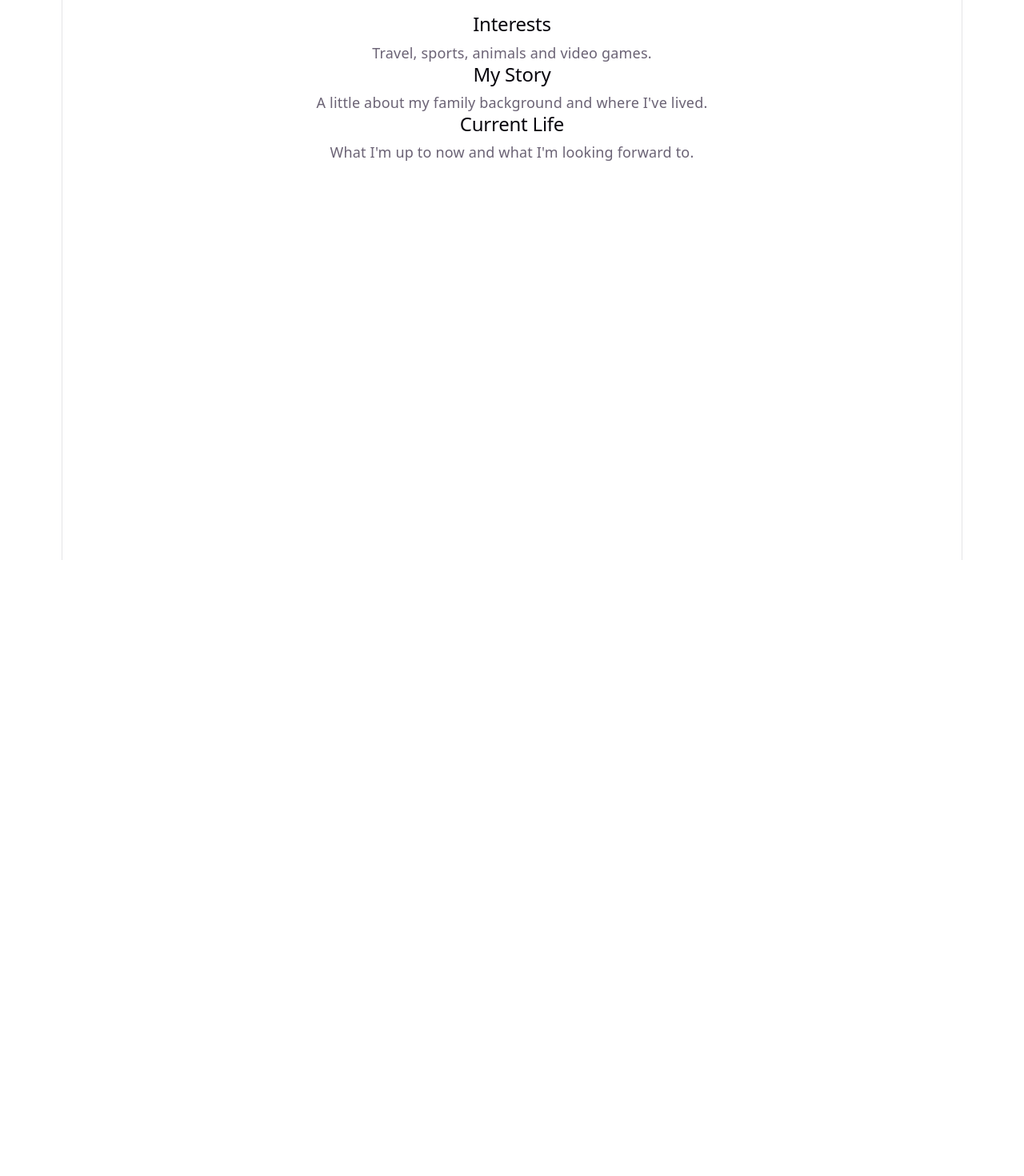
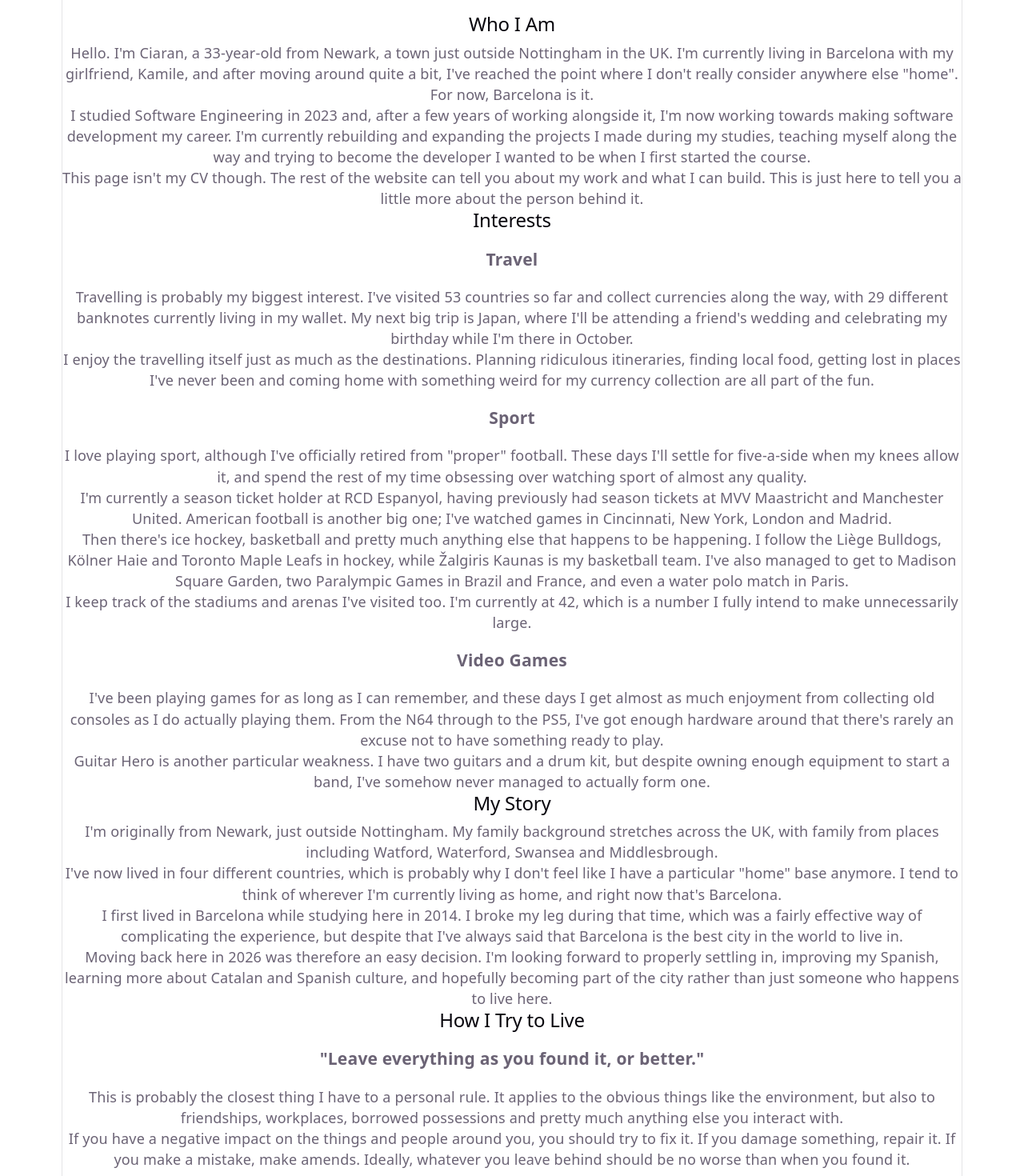
Before and after one commit to kearmododragon/website2, a React (Vite) app: page /about in a window 1280 px wide. Shown: the part 100-1570 px from the top of the page at 80% size. Before the commit the page ends 800 px from the top, so only its background shows below. Built offline with nearby package versions, Linux system fonts and the light colour scheme.

Commit message:
updated the about me page

```diff
--- a/src/pages/About.jsx
+++ b/src/pages/About.jsx
@@ -4,18 +4,171 @@ function About() {
       <h1>About Me</h1>
 
       <section>
+        <h2>Who I Am</h2>
+
+        <p>
+          Hello. I'm Ciaran, a 33-year-old from Newark, a town just outside
+          Nottingham in the UK. I'm currently living in Barcelona with my
+          girlfriend, Kamile, and after moving around quite a bit, I've reached
+          the point where I don't really consider anywhere else "home". For now,
+          Barcelona is it.
+        </p>
+
+        <p>
+          I studied Software Engineering in 2023 and, after a few years of
+          working alongside it, I'm now working towards making software
+          development my career. I'm currently rebuilding and expanding the
+          projects I made during my studies, teaching myself along the way and
+          trying to become the developer I wanted to be when I first started
+          the course.
+        </p>
+
+        <p>
+          This page isn't my CV though. The rest of the website can tell you
+          about my work and what I can build. This is just here to tell you a
+          little more about the person behind it.
+        </p>
+      </section>
+
+      <section>
         <h2>Interests</h2>
-        <p>Travel, sports, animals and video games.</p>
+
+        <h3>Travel</h3>
+
+        <p>
+          Travelling is probably my biggest interest. I've visited 53 countries
+          so far and collect currencies along the way, with 29 different
+          banknotes currently living in my wallet. My next big trip is Japan,
+          where I'll be attending a friend's wedding and celebrating my
+          birthday while I'm there in October.
+        </p>
+
+        <p>
+          I enjoy the travelling itself just as much as the destinations.
+          Planning ridiculous itineraries, finding local food, getting lost in
+          places I've never been and coming home with something weird for my
+          currency collection are all part of the fun.
+        </p>
+
+        <h3>Sport</h3>
+
+        <p>
+          I love playing sport, although I've officially retired from
+          "proper" football. These days I'll settle for five-a-side when my
+          knees allow it, and spend the rest of my time obsessing over watching
+          sport of almost any quality.
+        </p>
+
+        <p>
+          I'm currently a season ticket holder at RCD Espanyol, having
+          previously had season tickets at MVV Maastricht and Manchester
+          United. American football is another big one; I've watched games in
+          Cincinnati, New York, London and Madrid.
+        </p>
+
+        <p>
+          Then there's ice hockey, basketball and pretty much anything else
+          that happens to be happening. I follow the Liège Bulldogs, Kölner
+          Haie and Toronto Maple Leafs in hockey, while Žalgiris Kaunas is my
+          basketball team. I've also managed to get to Madison Square Garden,
+          two Paralympic Games in Brazil and France, and even a water polo
+          match in Paris.
+        </p>
+
+        <p>
+          I keep track of the stadiums and arenas I've visited too. I'm
+          currently at 42, which is a number I fully intend to make
+          unnecessarily large.
+        </p>
+
+        <h3>Video Games</h3>
+
+        <p>
+          I've been playing games for as long as I can remember, and these days
+          I get almost as much enjoyment from collecting old consoles as I do
+          actually playing them. From the N64 through to the PS5, I've got
+          enough hardware around that there's rarely an excuse not to have
+          something ready to play.
+        </p>
+
+        <p>
+          Guitar Hero is another particular weakness. I have two guitars and a
+          drum kit, but despite owning enough equipment to start a band, I've
+          somehow never managed to actually form one.
+        </p>
       </section>
 
       <section>
         <h2>My Story</h2>
-        <p>A little about my family background and where I've lived.</p>
+
+        <p>
+          I'm originally from Newark, just outside Nottingham. My family
+          background stretches across the UK, with family from places including
+          Watford, Waterford, Swansea and Middlesbrough.
+        </p>
+
+        <p>
+          I've now lived in four different countries, which is probably why I
+          don't feel like I have a particular "home" base anymore. I tend to
+          think of wherever I'm currently living as home, and right now that's
+          Barcelona.
+        </p>
+
+        <p>
+          I first lived in Barcelona while studying here in 2014. I broke my
+          leg during that time, which was a fairly effective way of complicating
+          the experience, but despite that I've always said that Barcelona is
+          the best city in the world to live in.
+        </p>
+
+        <p>
+          Moving back here in 2026 was therefore an easy decision. I'm looking
+          forward to properly settling in, improving my Spanish, learning more
+          about Catalan and Spanish culture, and hopefully becoming part of the
+          city rather than just someone who happens to live here.
+        </p>
       </section>
 
       <section>
-        <h2>Current Life</h2>
-        <p>What I'm up to now and what I'm looking forward to.</p>
+        <h2>How I Try to Live</h2>
+
+        <h3>"Leave everything as you found it, or better."</h3>
+
+        <p>
+          This is probably the closest thing I have to a personal rule. It
+          applies to the obvious things like the environment, but also to
+          friendships, workplaces, borrowed possessions and pretty much
+          anything else you interact with.
+        </p>
+
+        <p>
+          If you have a negative impact on the things and people around you,
+          you should try to fix it. If you damage something, repair it. If you
+          make a mistake, make amends. Ideally, whatever you leave behind
+          should be no worse than when you found it.
+        </p>
+
+        <h3>"Why the fuck not me?"</h3>
+
+        <p>
+          This one came from actor Ed Skrein during a podcast with Scroobius
+          Pip, and for whatever reason it stuck with me.
+        </p>
+
+        <p>
+          I always wanted to play football for Manchester United. Why not me?
+          Well, eventually the answers become fairly obvious: lack of talent,
+          a dodgy knee, getting older and several other fairly significant
+          obstacles.
+        </p>
+
+        <p>
+          But the question is still useful. When I apply for a job, why not me?
+          When I want to try something new, why not me? I'm not going to be the
+          best at everything I attempt, but if I have the skills, the
+          confidence and the opportunity, there's no particular reason not to
+          give it a go.
+        </p>
       </section>
     </div>
   );
```
Also changed, not shown: 1 other file (tests, documents, lock files or other folders).
